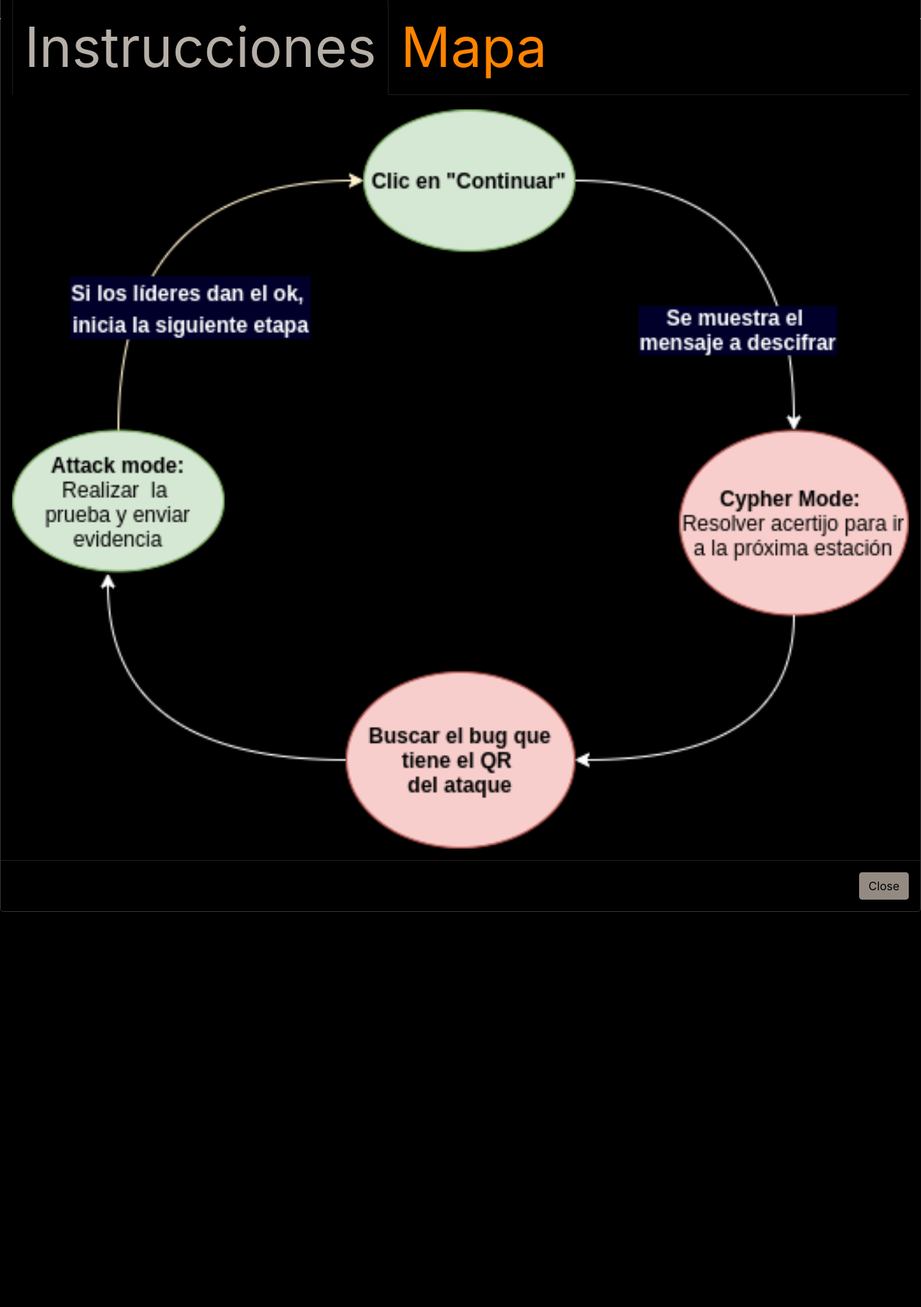
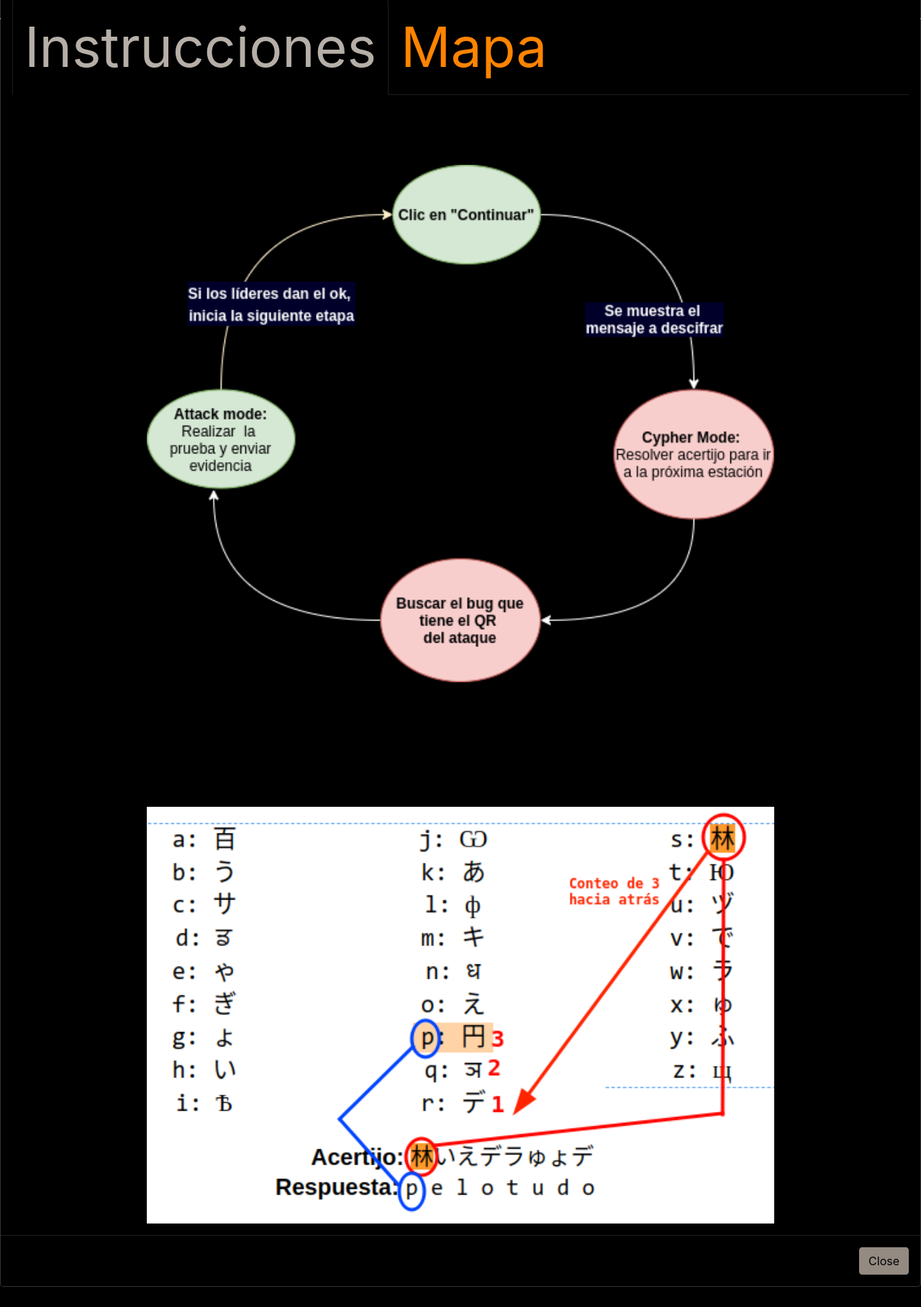
Before and after one commit to Lingsita/mrrobot-scavenger-hunt, a Django app: page /not_found in a window 1280 px wide, after a click on "Recursos". Shown: the part 139-1955 px from the top of the page at 72% size. Run offline with Django 3.2, Linux system fonts and the light colour scheme; some libraries are stand-ins or nearby versions.

Commit message:
Modify resources content + Add img for alphabet explanation + Add link ref for video trailer + Add whisky picture for drinking attack

```diff
--- a/templates/attack.html
+++ b/templates/attack.html
@@ -4,6 +4,11 @@
 {% block content %}
   <p class="text-center mode-{{mode}}"><strong>{{ step.attack.title }}</strong></p>
   <p class="text-justify">{{ step.attack.description }}</p>
+  {% if "cerveza" in step.attack.title.lower %}
+  <p class="text-center">
+      <img style="width: 40vw;" src="{% static "Camilo_whisky.jpeg" %}">
+  </p>
+  {% endif %}
   <br/>
   <p><strong class="mode-{{mode}}">Evidencia:</strong> {{ step.attack.evidence_type }}</p>
   <br>
--- a/templates/base.html
+++ b/templates/base.html
@@ -178,11 +178,23 @@
               </li>
             </ul>
             <div class="tab-content" id="myTabContent">
-              <div style="font-size: 4vw;" class="tab-pane fade show active" id="home" role="tabpanel" aria-labelledby="home-tab">
-                <img style="width: 100%;" class="map" src="{% static "game_diagram.png" %}">
+              <div style="font-size: 4vw;" class="tab-pane fade show active text-center" id="home" role="tabpanel" aria-labelledby="home-tab">
+                <strong>Diagrama del Juego</strong>
+                <br/>
+                <img style="width: 70%;" class="map" src="{% static "game_diagram.png" %}">
+                <br/>
+                <br/>
+                <strong>Alfabeto</strong>
+                <br/>
+                <img style="width: 70%;" class="map" src="{% static "alphabet_expl.png" %}">
               </div>
               <div class="tab-pane fade" id="profile" role="tabpanel" aria-labelledby="profile-tab">
                 <img class="map" src="{% static "map.png" %}">
+                <br/><br/>
+                Video:
+                <a href="https://drive.google.com/file/d/1MTEMUXla2_G92pz6WS4RUtZJGUsV4aNw/view" target="_blank">
+                  <u><strong>Desjodamos el mundo!</strong></u>
+                </a>
               </div>
             </div>
           </div>
```
Also changed, not shown: mrrobot_scavenger_hunt/apps/game/static/Camilo_whisky.jpeg (added), mrrobot_scavenger_hunt/apps/game/static/alphabet_expl.png (added).
